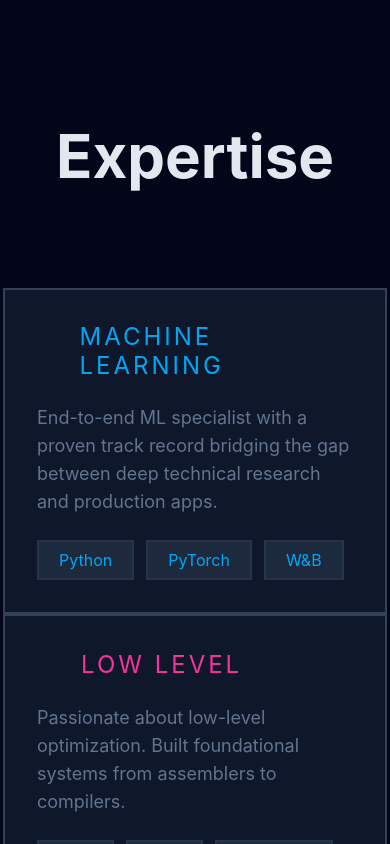
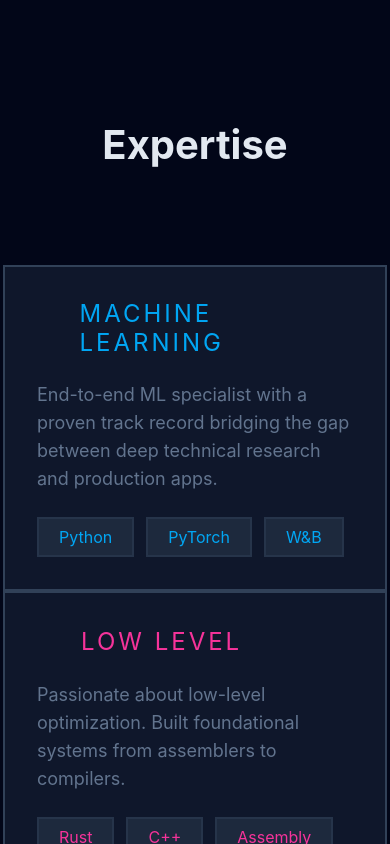
Before and after one commit to alekshiidenhovi/personal-website, a Vue app: page / in a window 390 px wide. Shown: the part 820-1664 px from the top of the page. Built offline with nearby package versions, Linux system fonts and the light colour scheme; some icons are missing.

Commit message:
make SectionTitle responsive

```diff
--- a/src/components/SectionTitle.vue
+++ b/src/components/SectionTitle.vue
@@ -13,7 +13,7 @@ const props = defineProps<Props>();
 
 <style scoped>
 h2 {
-  font-size: 3.75rem;
+  font-size: clamp(2.5rem, 6vw, 3.75rem);
   font-weight: 700;
   color: var(--neutral-200);
   text-align: center;
```
